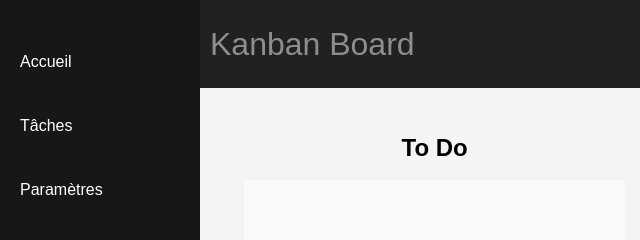
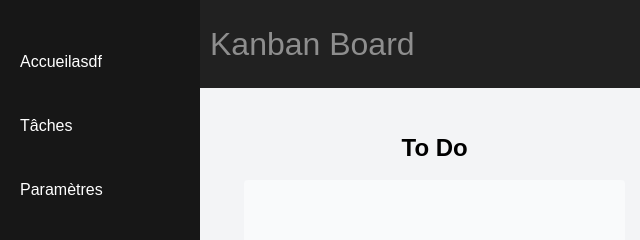
Before and after one commit to SILMEY/taskmanager, a plain HTML site: page index.html in a window 1280 px wide. Shown: the top 240 px of the page, 0-640 px from the left. Drawn offline with nearby package versions, Linux system fonts and the light colour scheme; no server answers.

Commit message:
Update index.html

```diff
--- a/index.html
+++ b/index.html
@@ -14,7 +14,7 @@
 
   <div class="menu">
     <ul>
-      <li><a href="#">Accueil</a></li>
+      <li><a href="#">Accueilasdf</a></li>
       <li><a href="#">Tâches</a></li>
       <li><a href="#">Paramètres</a></li>
     </ul>
```
